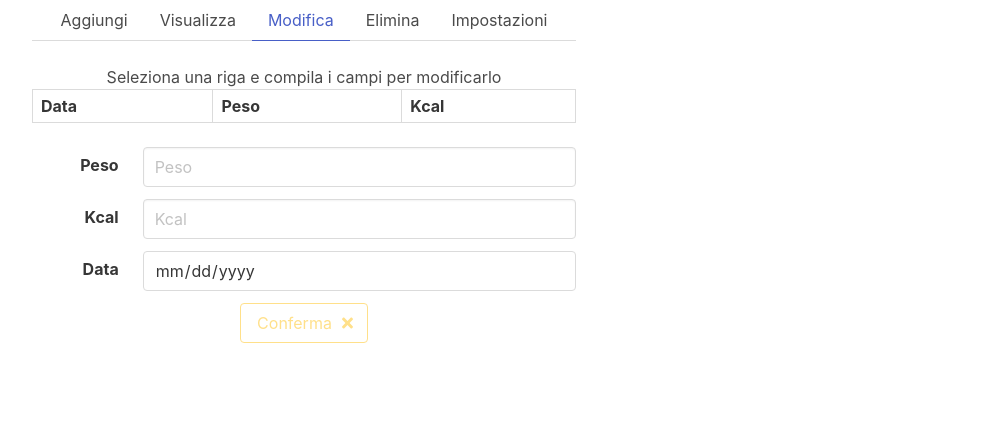
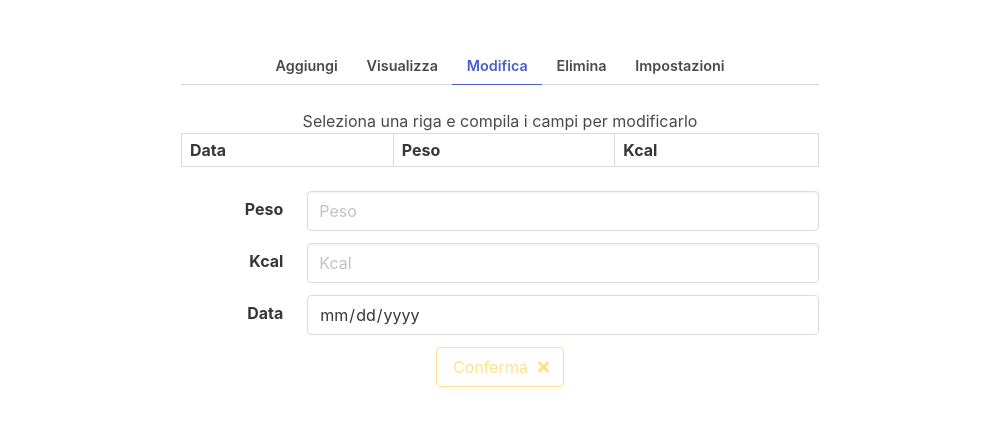
Before and after one commit to MarioTurco/GymUtility, an Electron app: page src/edit.html in a window 1000 px wide. Drawn offline with nearby package versions, Linux system fonts and the light colour scheme; no server answers.

Commit message:
The app is now responsive to screen size changes

```diff
--- a/src/edit.html
+++ b/src/edit.html
@@ -10,9 +10,8 @@
     <link rel="stylesheet" href="https://cdn.jsdelivr.net/npm/bulma@0.9.0/css/bulma.min.css">
   </head>
   <body>
+    <section class="section">
       <div class="container is-fluid">
-
-
         <div class="tabs is-centered">
           <ul>
             <li id="addTab"><a>Aggiungi</a></li>
@@ -75,7 +74,7 @@
           </div>
         </div>
         <div class="has-text-centered">
-        <button class="button is-warning is-outlined" id="editRowBtn">
+          <button class="button is-warning is-outlined shadow" id="editRowBtn">
             <span>Conferma</span>
             <span class="icon is-small">
             <i class="fas fa-times"></i>
@@ -83,5 +82,6 @@
           </button>
         </div>
       </div>
+    </section>
   </body>
 </html>
--- a/src/index.css
+++ b/src/index.css
@@ -1,6 +1,70 @@
+*,
+html {
+  margin: 0;
+  padding: 0;
+  box-sizing: border-box;
+}
+
 body {
   font-family: -apple-system, BlinkMacSystemFont, "Segoe UI", Roboto, Helvetica, Arial, sans-serif;
-  margin: auto;
-  max-width: 38rem;
-  padding: 2rem;
+  margin: 0 auto;
+  width: 100%;
 }
+
+.shadow {
+  box-shadow: #03030356 2px 2px 6px;
+  transition: all 400ms ease;
+}
+
+.shadow:hover {
+  box-shadow: #03030356 1px 1px 4px;
+  transition: all 400ms ease;
+}
+
+@media (max-width: 768px) {
+  section {
+    padding: 0;
+    margin: 0 auto;
+    width: 100%;
+  }
+
+  li {
+    font-size: 0.65rem;
+    font-weight: 600;
+  }
+}
+
+@media (min-width: 769px) {
+  section {
+    width: 85%;
+    margin: 0 auto;
+  }
+
+  li {
+    font-size: 0.8rem;
+    font-weight: 600;
+  }
+}
+
+@media (min-width: 960px) {
+  section {
+    width: 75%;
+    margin: 0 auto;
+  }
+
+  li {
+    font-size: 0.9rem;
+    font-weight: 600;
+  }
+}
+
+@media (min-width: 1280px) {
+  section {
+    width: 60%;
+    margin: 0 auto;
+  }
+
+  li {
+    font-size: 1.2rem;
+  }
+}
```
Also changed, not shown: src/delete.html (+2 -2 lines), src/index.html (+5 -7 lines), src/settings.html (+3 -1 lines), src/visualize.html (+2 -1 lines). Lines whose indentation alone changed are shown as unchanged.
